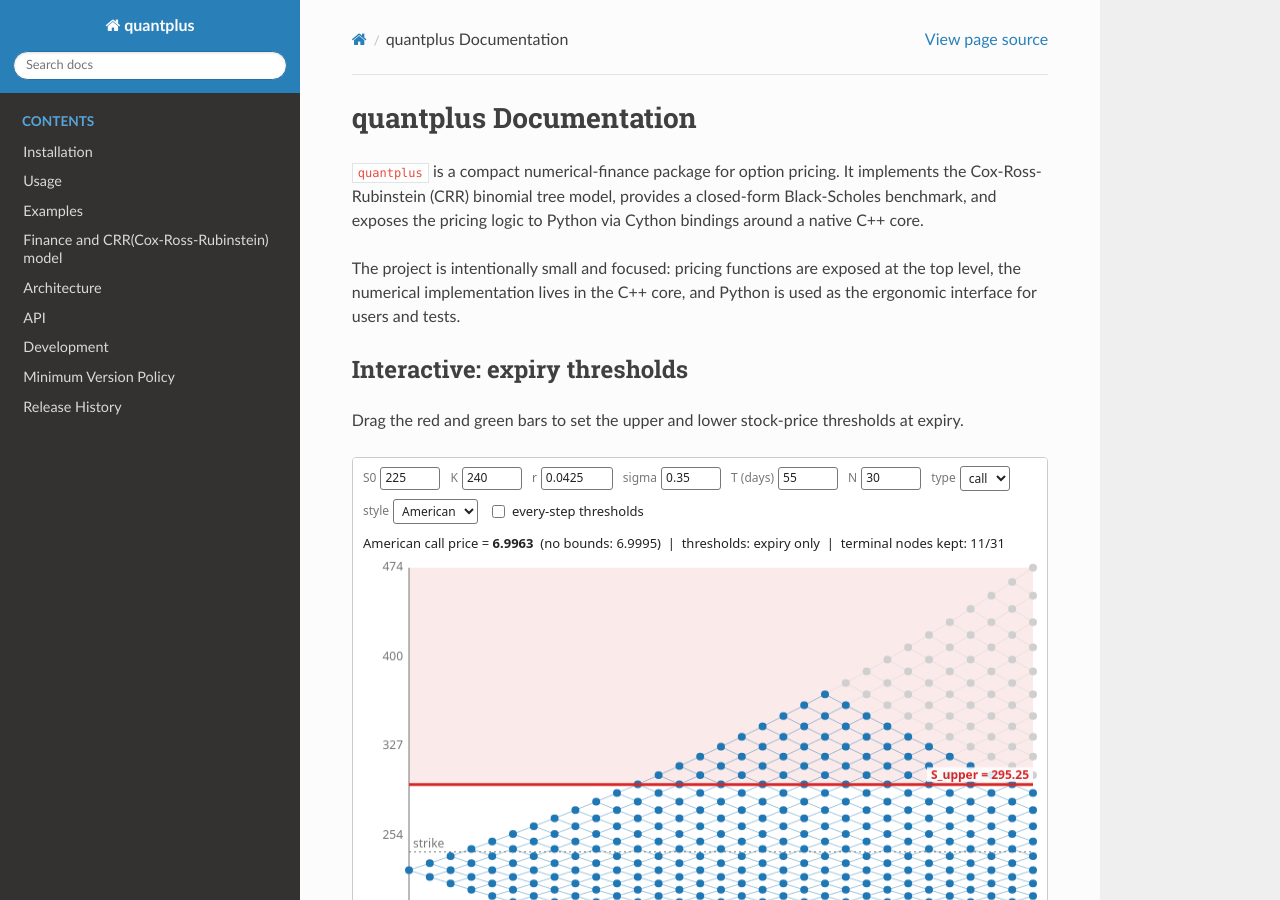
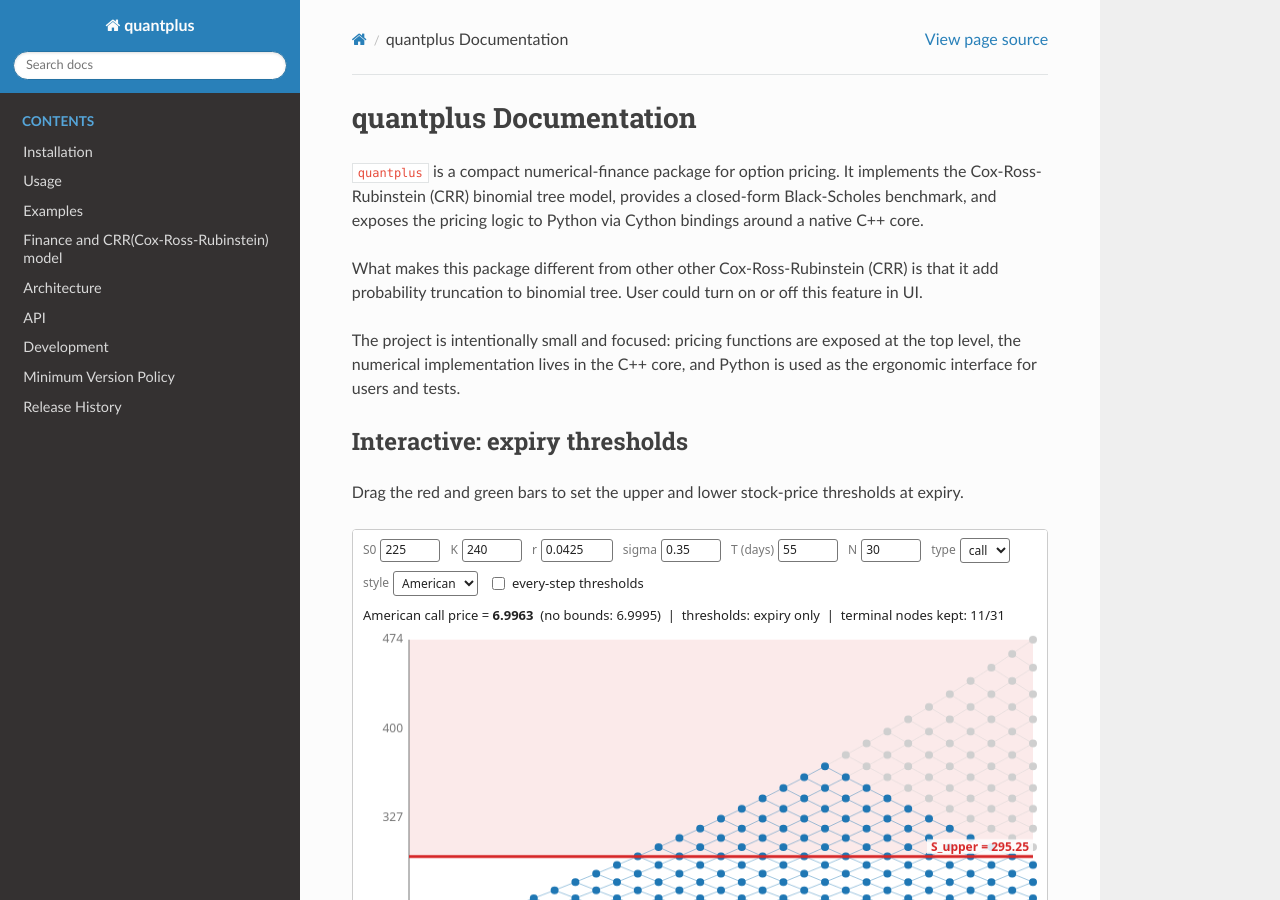
Before and after one commit to ke-zhang-rd/quantplus, a Sphinx documentation site: the page built from docs/source/index.rst, in a window 1280 px wide and 900 px high. Built offline with Sphinx 7.4.7 and the Read the Docs theme 3.1.0, drawn with Linux system fonts in a browser that asks for light colours; the version number could not be read and is left out.

Commit message:
Update index.rst

```diff
--- a/docs/source/index.rst
+++ b/docs/source/index.rst
@@ -5,6 +5,11 @@ quantplus Documentation
 It implements the Cox-Ross-Rubinstein (CRR) binomial tree model, provides a
 closed-form Black-Scholes benchmark, and exposes the pricing logic to Python via
 Cython bindings around a native C++ core.
+
+What makes this package different from other other Cox-Ross-Rubinstein (CRR) is that
+it add probability truncation to binomial tree. User could turn on or off this feature
+in UI.
+
 
 The project is intentionally small and focused: pricing functions are exposed at
 the top level, the numerical implementation lives in the C++ core, and Python is
```
